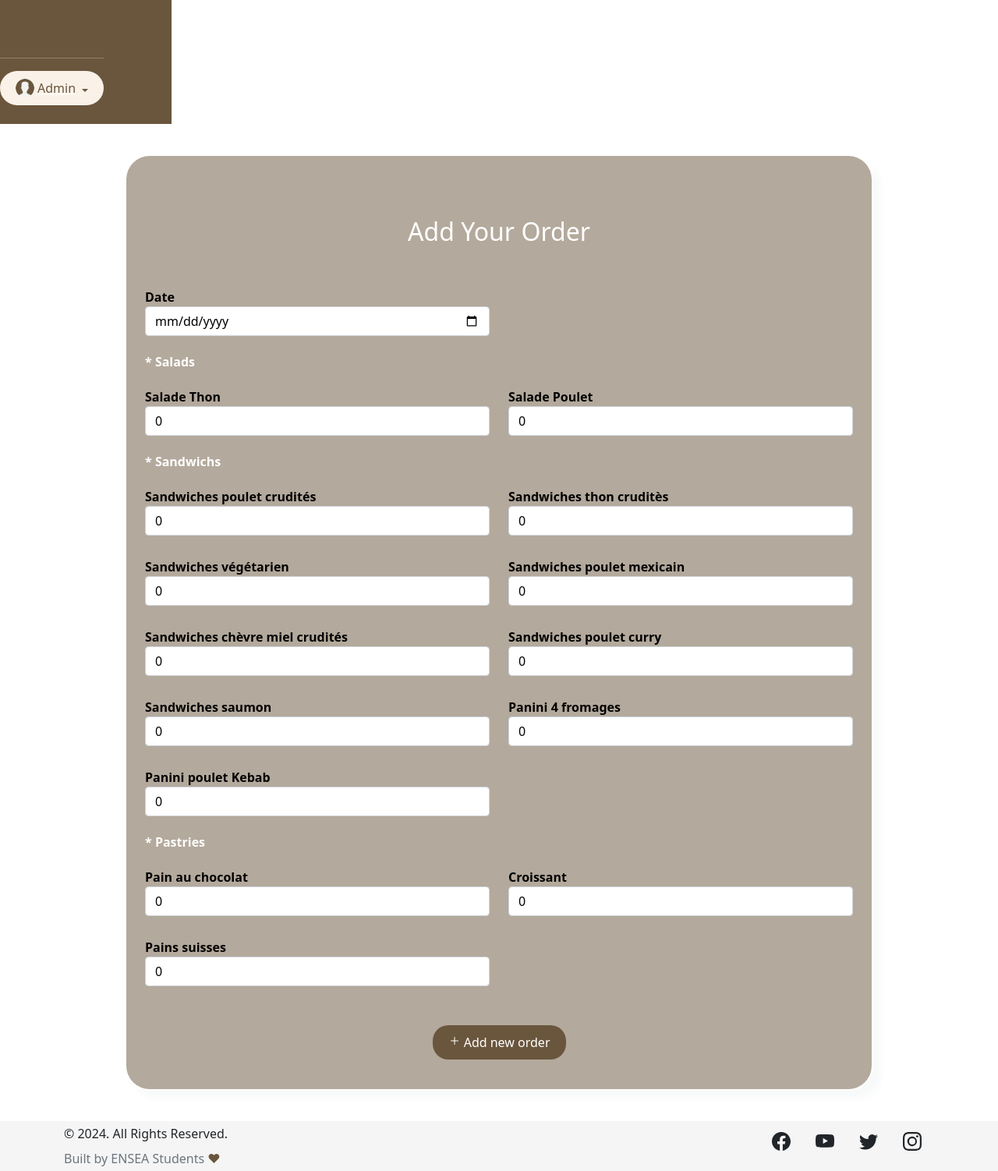
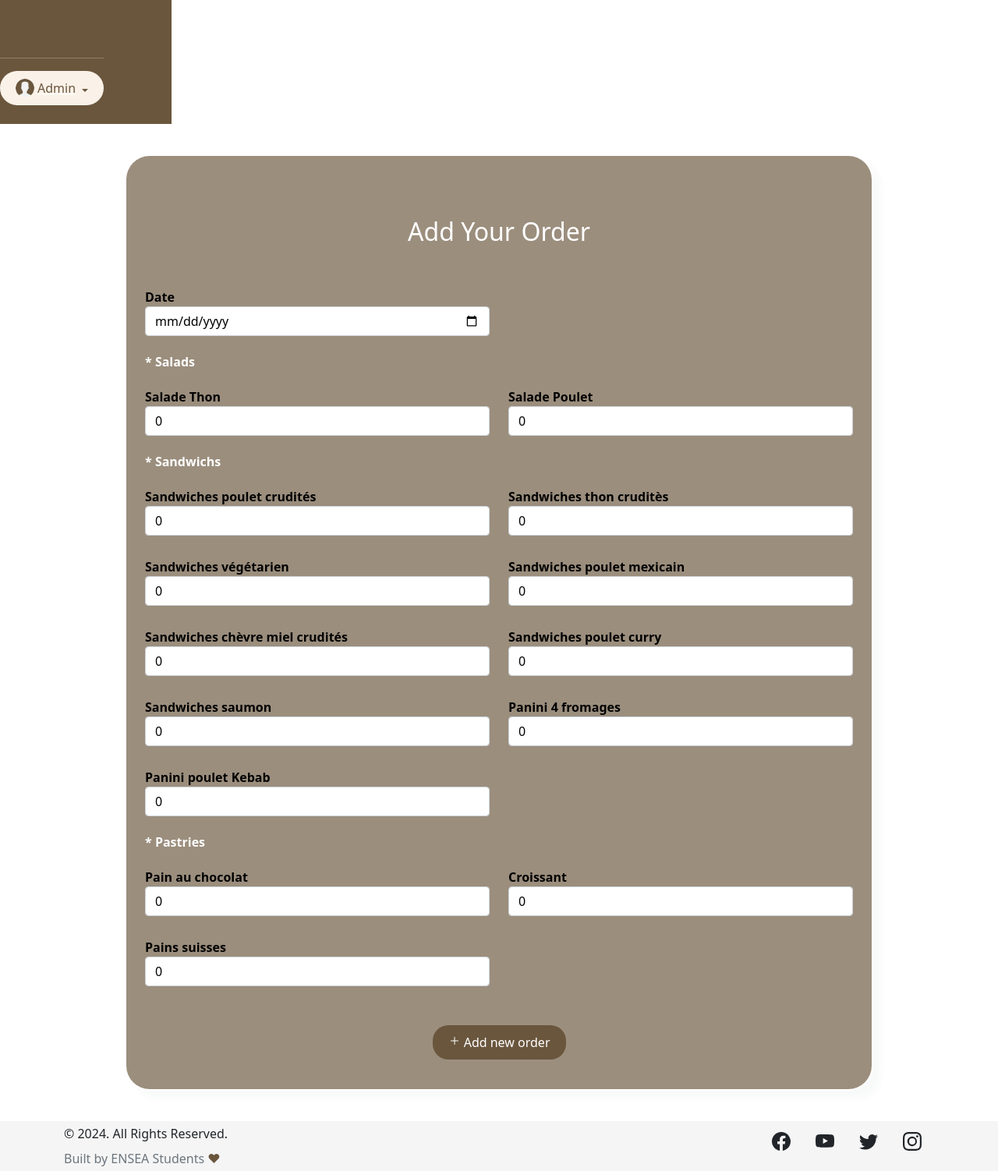
Before and after one commit to abderrazekbhr/cafet_dashbord, a Flask app: template templates/pages/addOrders.html in a window 1280 px wide. Shown: the part 1120-2622 px from the top of the page at 78% size. Run offline with Flask 3, Linux system fonts and the light colour scheme; the template is opened without the code that fills it, so the values that code supplies are empty; some libraries are stand-ins or nearby versions.

Commit message:
new change

```diff
--- a/static/css/addOrders.css
+++ b/static/css/addOrders.css
@@ -30,7 +30,7 @@
 }
 
 .mask-custom {
-    background: #6a563d81;
+    background: #6a563daa;
     border-radius: 2em;
     backdrop-filter: blur(25px);
     border: 2px solid rgba(255, 255, 255, 0.05);
--- a/static/css/saladeOrders.css
+++ b/static/css/saladeOrders.css
@@ -60,7 +60,7 @@ tr:nth-child(even) {
 
 
   .mask-custom {
-    background: #6a563d81;
+    background: #6a563daa;
     border-radius: 2em;
     backdrop-filter: blur(25px);
     border: 2px solid rgba(255, 255, 255, 0.05);
--- a/static/css/sandwichOrders.css
+++ b/static/css/sandwichOrders.css
@@ -60,7 +60,7 @@ tr:nth-child(even) {
 
 
   .mask-custom {
-    background: #6a563d81;
+    background: #6a563daa;
     border-radius: 2em;
     backdrop-filter: blur(25px);
     border: 2px solid rgba(255, 255, 255, 0.05);
--- a/static/css/viennoiseriesOrders.css
+++ b/static/css/viennoiseriesOrders.css
@@ -67,7 +67,7 @@ tr:nth-child(even) {
 
 
   .mask-custom {
-    background: #6a563d81;
+    background: #6a563daa;
     border-radius: 2em;
     backdrop-filter: blur(25px);
     border: 2px solid rgba(255, 255, 255, 0.05);
```
Also changed, not shown: 2 other files.
